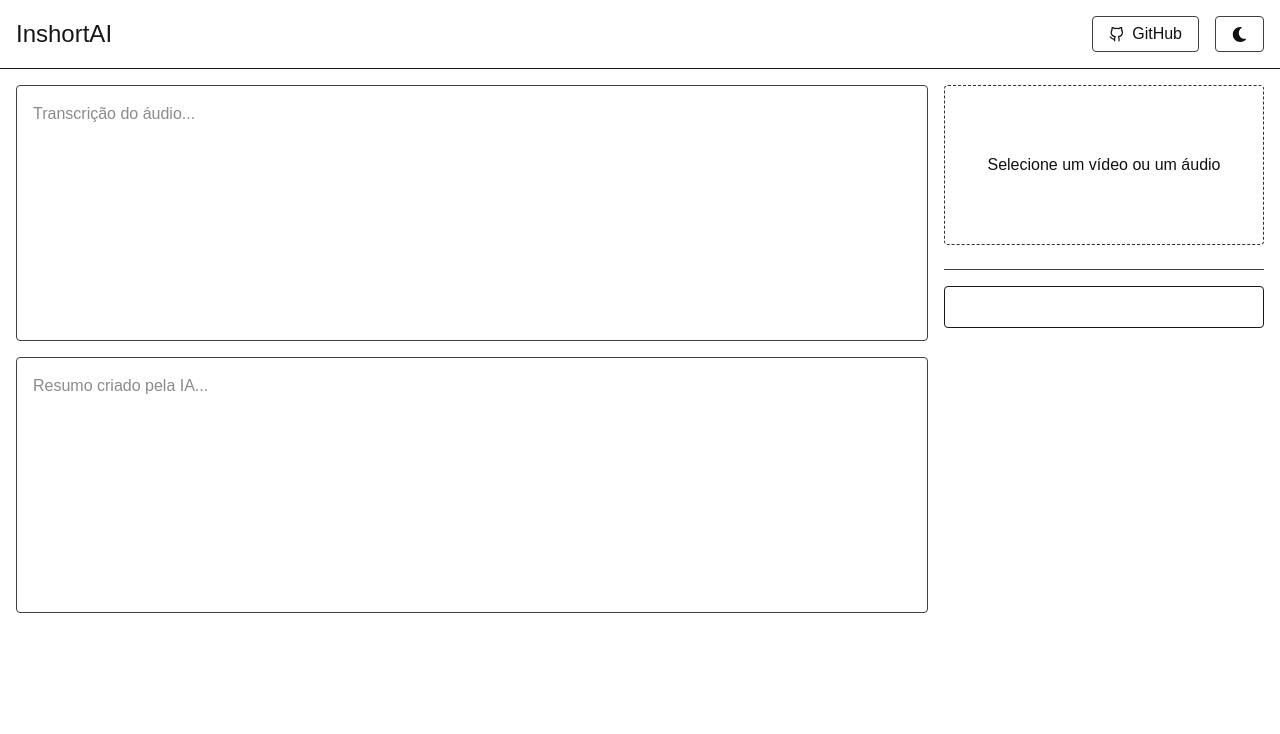
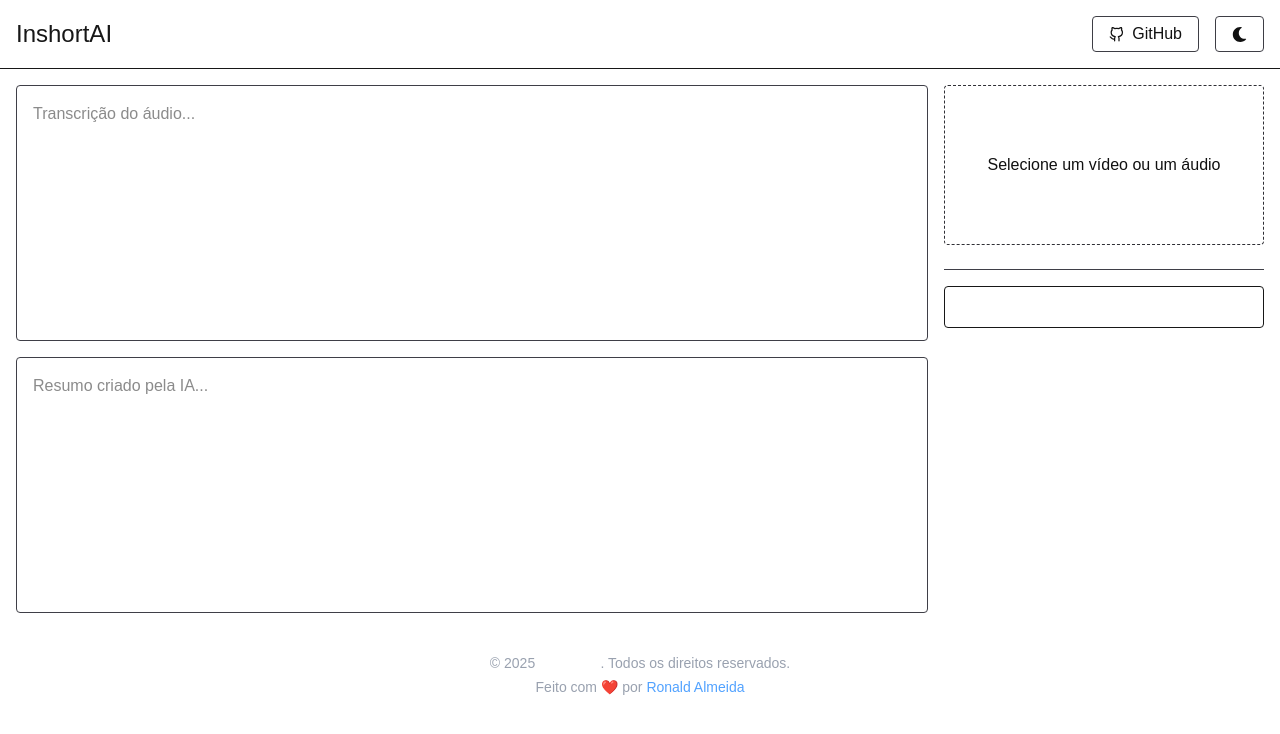
Before and after one commit to Ronald785/vox2text, a Next.js app: page / in a window 1280 px wide. Shown: the top 734 px of the page. Built offline with nearby package versions, Linux system fonts and the light colour scheme.

Commit message:
Add footer component

```diff
--- a/src/app/page.tsx
+++ b/src/app/page.tsx
@@ -1,3 +1,4 @@
+import FooterSection from "@/components/footer";
 import Header from "@/components/header";
 import Main from "@/components/main";
 
@@ -7,6 +8,7 @@ export default function Home() {
             <Header />
             <hr />
             <Main />
+            <FooterSection />
         </>
     );
 }
--- /dev/null
+++ b/src/components/footer.tsx
@@ -0,0 +1,22 @@
+export default function FooterSection() {
+    return (
+        <footer className="text-gray-400 text-sm py-6">
+            <div className="container mx-auto px-4 text-center">
+                <p>
+                    &copy; 2025{" "}
+                    <span className="text-white font-semibold">InshortAI</span>.
+                    Todos os direitos reservados.
+                </p>
+                <p className="mt-1">
+                    Feito com ❤️ por{" "}
+                    <a
+                        href="https://github.com/Ronald785"
+                        className="text-blue-400 hover:underline"
+                    >
+                        Ronald Almeida
+                    </a>
+                </p>
+            </div>
+        </footer>
+    );
+}
```
